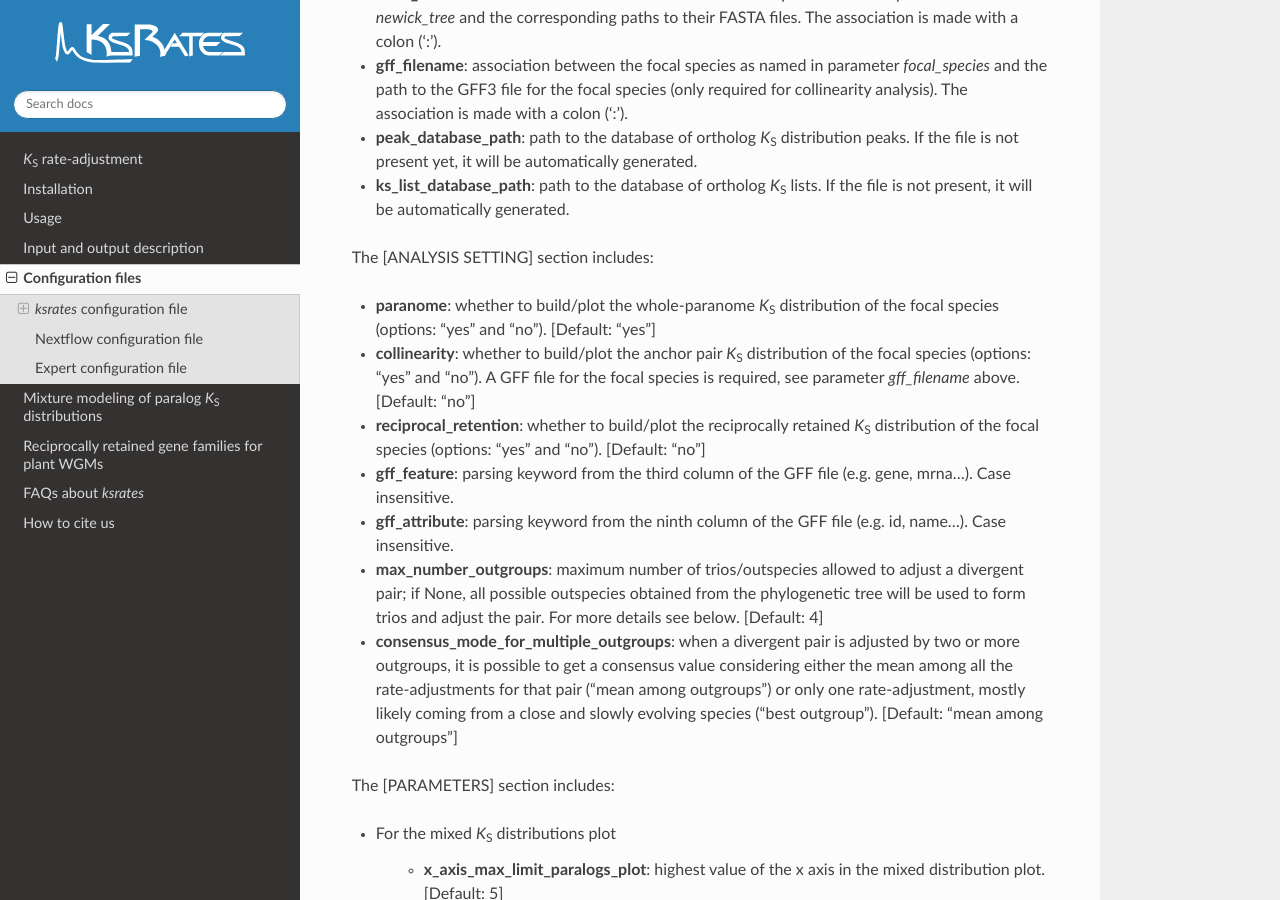
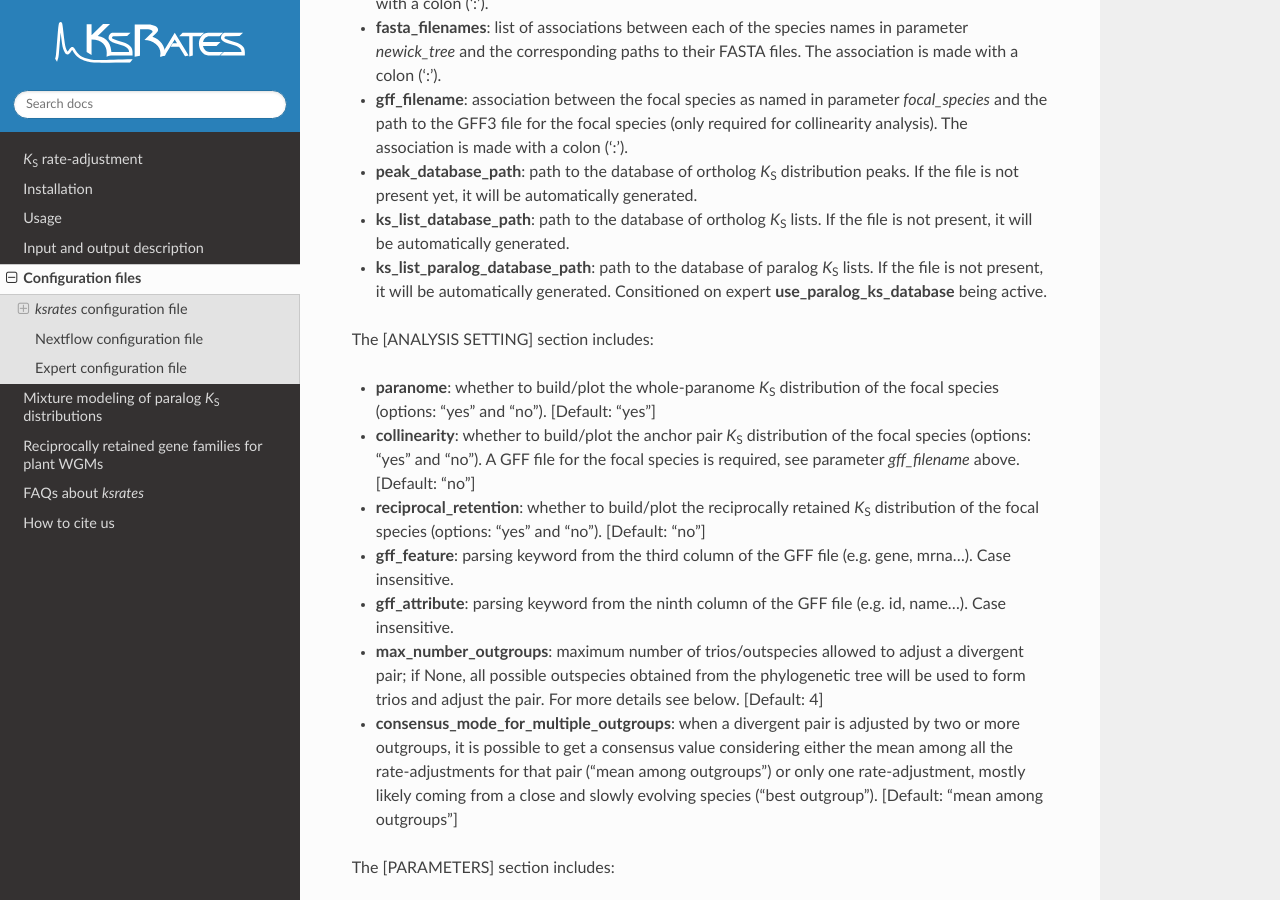
Before and after one commit to VIB-PSB/ksrates, a Sphinx documentation site: the page built from docs/configuration.rst, in a window 1280 px wide and 900 px high, scrolled down 1656 px. Built offline with Sphinx 7.4.7 and the Read the Docs theme 3.1.0, drawn with Linux system fonts in a browser that asks for light colours; some of the changed text lies outside the part shown.

Commit message:
Docs: configuration files use database

```diff
--- a/docs/configuration.rst
+++ b/docs/configuration.rst
@@ -38,6 +38,8 @@
     peak_database_path = ortholog_peak_db.tsv
     ks_list_database_path = ortholog_ks_list_db.tsv
 
+    ks_list_paralog_database_path = paralog_ks_db.sqlite
+
 
     [ANALYSIS SETTING]
     paranome = yes
@@ -74,6 +76,7 @@
 * **gff_filename**: association between the focal species as named in parameter `focal_species` and the path to the GFF3 file for the focal species (only required for collinearity analysis). The association is made with a colon (':').
 * **peak_database_path**: path to the database of ortholog *K*:sub:`S` distribution peaks. If the file is not present yet, it will be automatically generated.
 * **ks_list_database_path**: path to the database of ortholog *K*:sub:`S` lists. If the file is not present, it will be automatically generated.
+* **ks_list_paralog_database_path**: path to the database of paralog *K*:sub:`S` lists. If the file is not present, it will be automatically generated. Consitioned on expert **use_paralog_ks_database** being active.
 
 The [ANALYSIS SETTING] section includes:
 
@@ -244,6 +247,7 @@
     num_reciprocally_retained_gfs = 2000
     use_bottom_gfs_instead_of_top = no
     use_original_orthomcl_version = no
+    use_paralog_ks_database = no
 
 * **logging_level**: the lowest logging/verbosity level of messages printed to the console/logs (increasing severity levels: *notset*, *debug*, *info*, *warning*, *error*, *critical*). Messages less severe than *level* will be ignored; *notset* causes all messages to be processed. [Default: "info"]
 * **preserve_ks_tmp_files**: whether to preserve or not the intermediate files generated during the paralogs *K*:sub:`S` and ortholog *K*:sub:`S` pipelines (options: "yes" and "no"). [Default: "no"]
@@ -260,3 +264,4 @@
 * **num_reciprocally_retained_gfs**: number of gene families at the top of the reciprocal retention ranking that will be used to build the related *K*:sub:`S` distribution. [Default: 2000]
 * **use_bottom_gfs_instead_of_top**: use the bottom-ranked reciprocally retained GFs instead of the top-ranked ones (not recommended; only meant for comparison purposes with top-ranked GFs)
 * **use_original_orthomcl_version**: allows compatibility with the original OrthoMCL v1.4 version; by default it is used a modified faster version called OrthoMCLight. [Default: "no"]
+* **use_paralog_ks_database**: store the Ks data into a SQLite database, additionally to the standard Ks TSV files; useful to centralize multiple analyses
```
